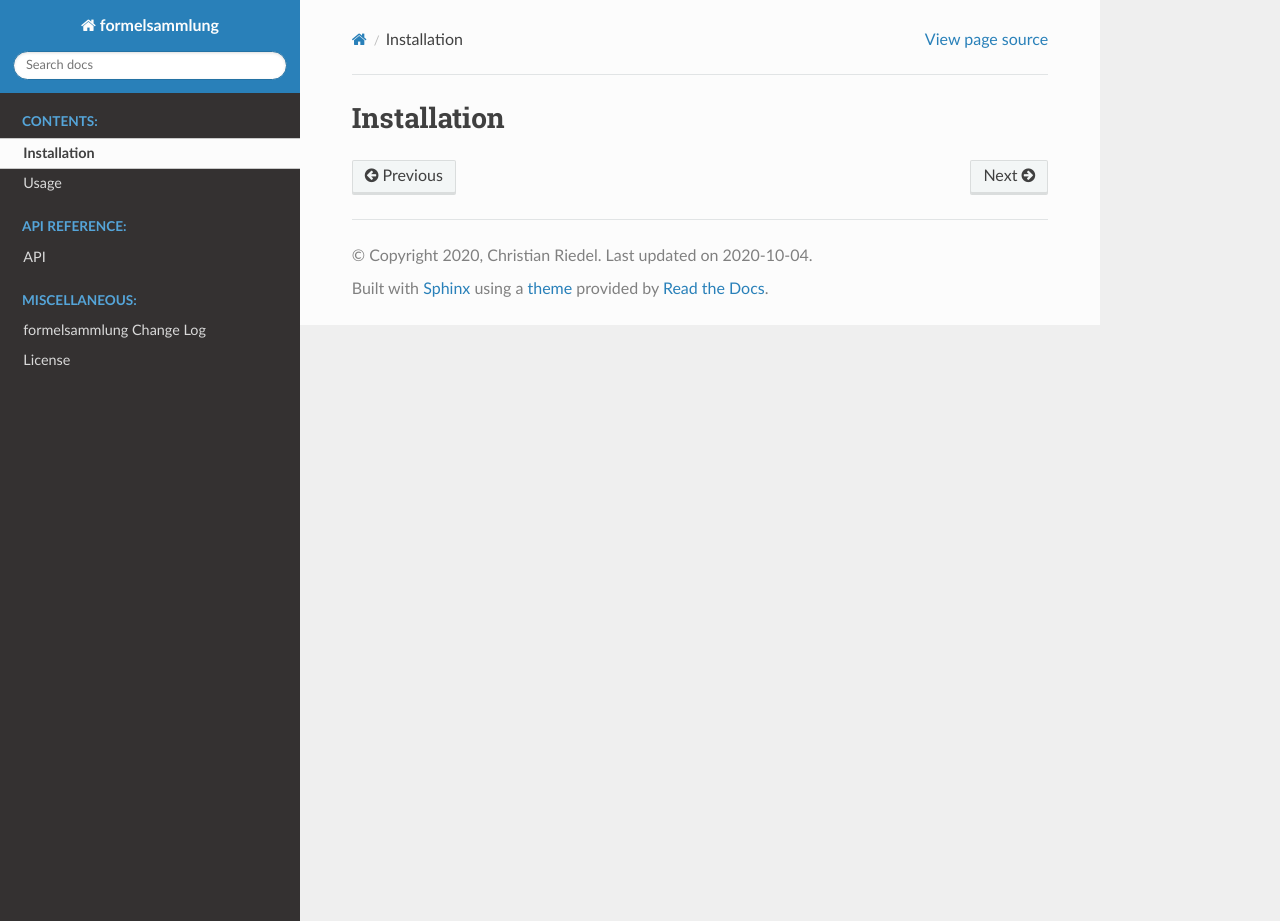
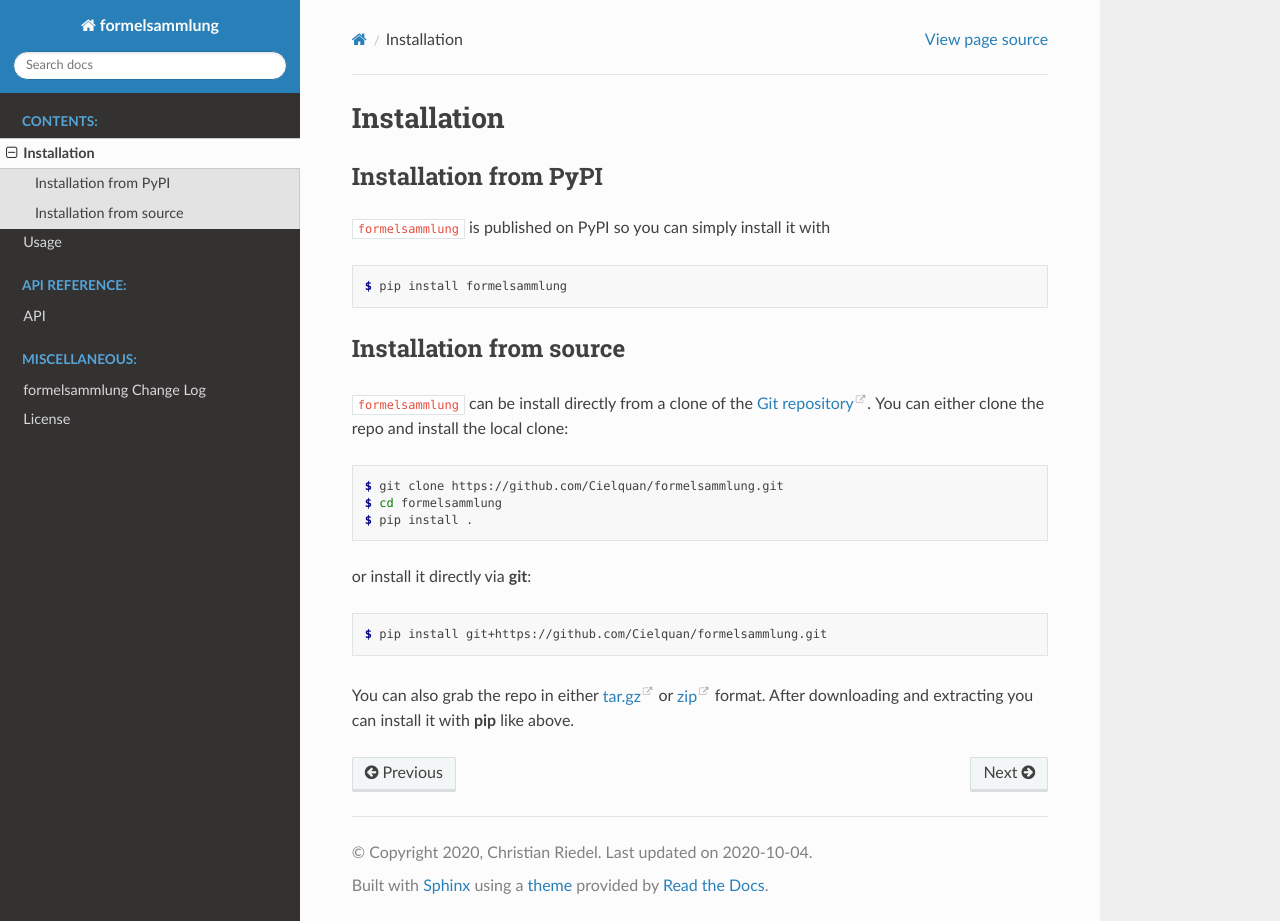
Before and after one commit to Cielquan/formelsammlung, a Sphinx documentation site: the page built from docs/source/installation.rst, in a window 1280 px wide and 921 px high. Built offline with Sphinx 7.4.7 and the Read the Docs theme 2.0.0, drawn with Linux system fonts in a browser that asks for light colours; pages that are not in the unit, such as notebooks, are missing from menus; the version number could not be read and is left out.

Commit message:
added installation docs

```diff
--- a/docs/source/installation.rst
+++ b/docs/source/installation.rst
@@ -1,2 +1,37 @@
 Installation
 ============
+
+
+.. highlight:: console
+
+
+Installation from PyPI
+----------------------
+``formelsammlung`` is published on PyPI so you can simply install it with ::
+
+    $ pip install formelsammlung
+
+
+Installation from source
+------------------------
+``formelsammlung`` can be install directly from a clone of the `Git repository`__. You can either
+clone the repo and install the local clone::
+
+   $ git clone https://github.com/Cielquan/formelsammlung.git
+   $ cd formelsammlung
+   $ pip install .
+
+or install it directly via :command:`git`::
+
+   $ pip install git+https://github.com/Cielquan/formelsammlung.git
+
+You can also grab the repo in either `tar.gz`__ or `zip`__ format.
+After downloading and extracting you can install it with :command:`pip` like above.
+
+
+.. highlight:: default
+
+
+__ https://github.com/Cielquan/formelsammlung
+__ https://github.com/Cielquan/formelsammlung/archive/master.tar.gz
+__ https://github.com/Cielquan/formelsammlung/archive/master.zip
```
